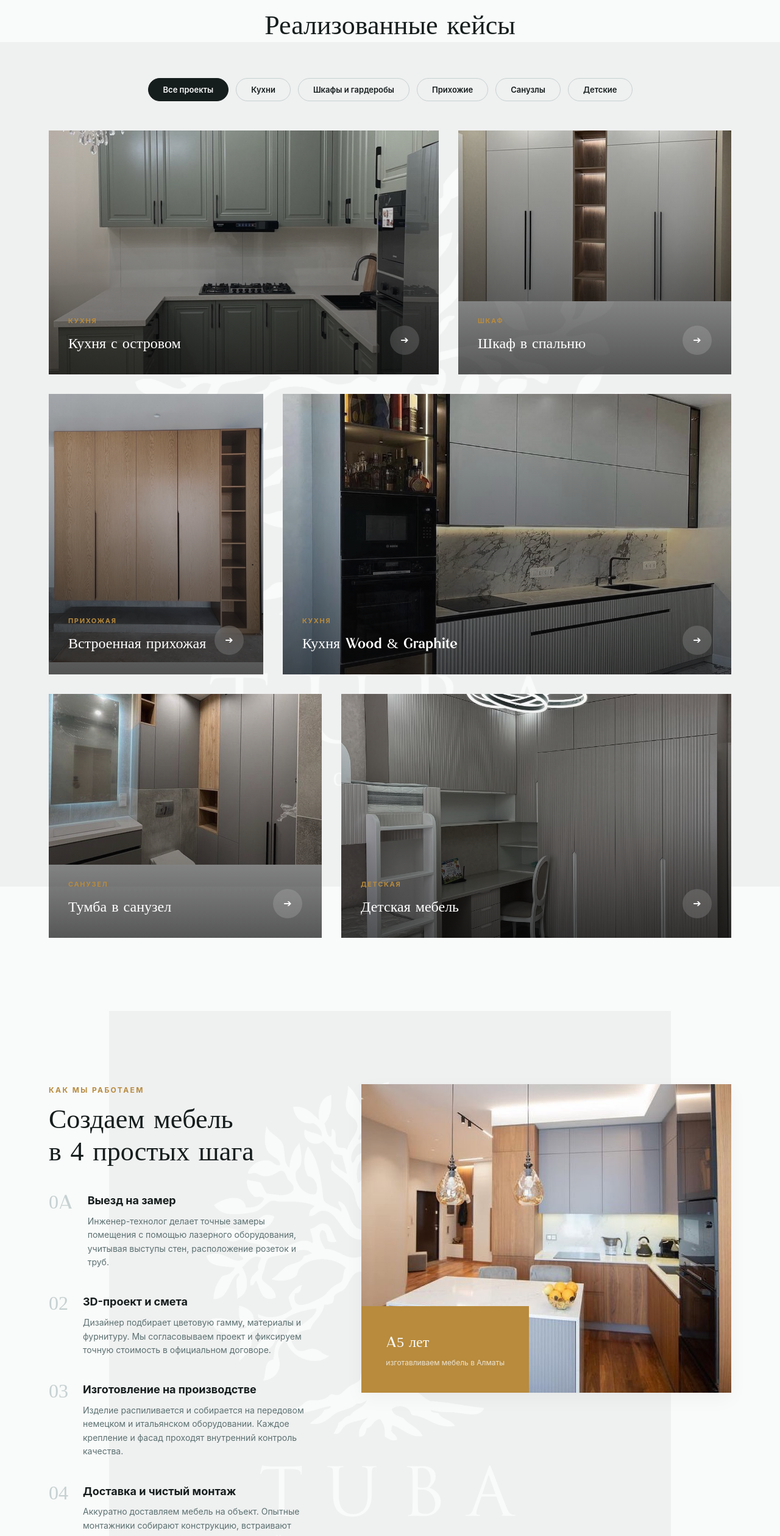
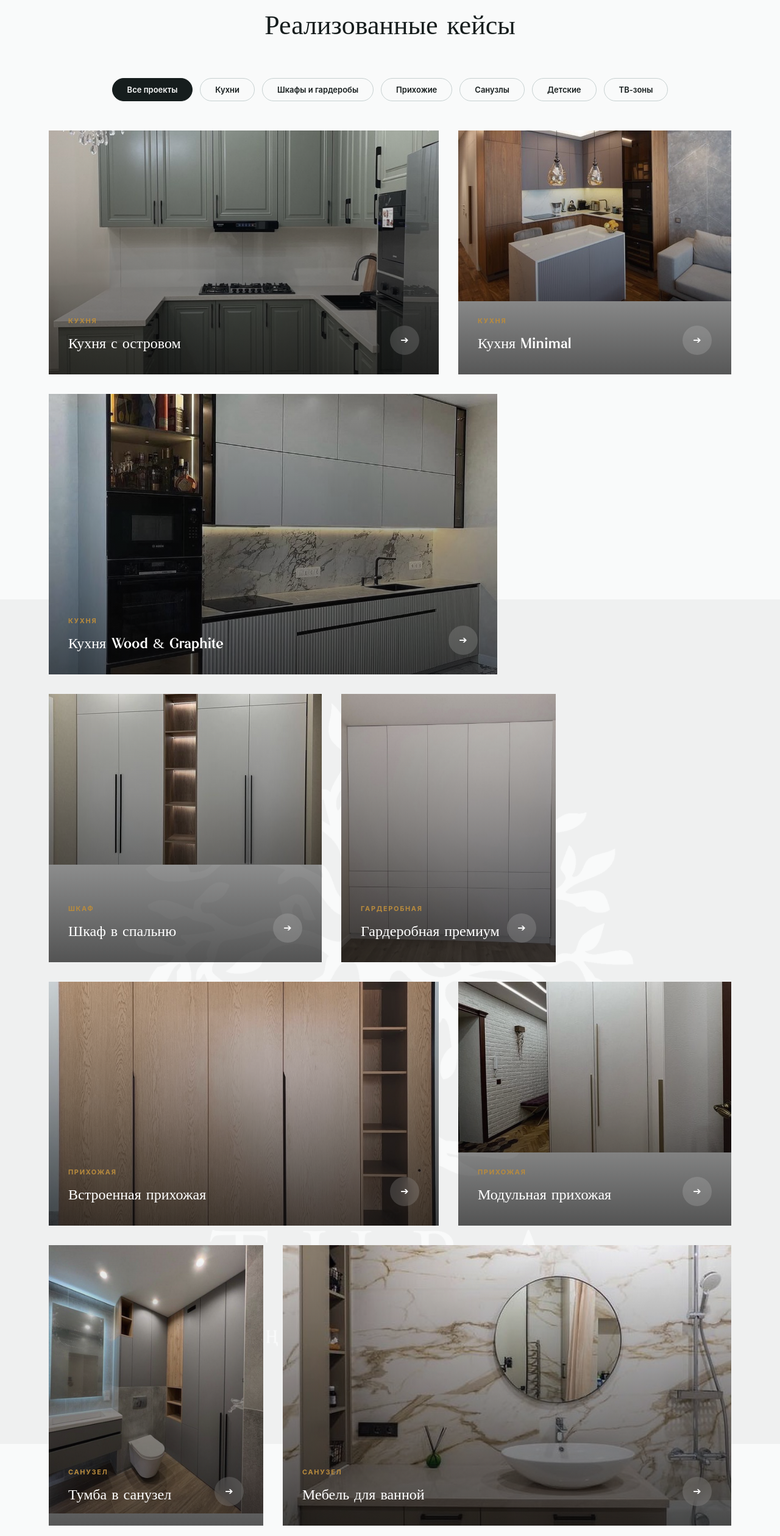
Before and after one commit to Murkin1980/tuba-kz, a plain HTML site: page index.html in a window 1280 px wide. Shown: the part 3220-5739 px from the top of the page at 61% size. Drawn offline with Linux system fonts and the light colour scheme.

Commit message:
Reorganize portfolio by category order + add TV zone + fix filters

```diff
--- a/index.html
+++ b/index.html
@@ -286,10 +286,11 @@
           <button class="filter-btn" type="button" data-filter="hallway">Прихожие</button>
           <button class="filter-btn" type="button" data-filter="wc">Санузлы</button>
           <button class="filter-btn" type="button" data-filter="kids">Детские</button>
+          <button class="filter-btn" type="button" data-filter="tvzone">ТВ-зоны</button>
         </div>
 
         <div class="portfolio-grid reveal-anim">
-          <!-- Project 1 -->
+          <!-- Кухни -->
           <article class="portfolio-item col-7" data-category="kitchen" data-src="assets/kitchen 1_01.jpg" data-title="Современная кухня с островом" data-detail="Премиальный МДФ с эмалевым покрытием, встроенный остров с мойкой, фурнитура Blum Legrabox.">
             <div class="portfolio-item-media">
               <img src="assets/kitchen 1_01.jpg" alt="Кухня с островом Алматы" loading="lazy">
@@ -304,7 +305,35 @@
             </div>
           </article>
 
-          <!-- Project 2 -->
+          <article class="portfolio-item col-5" data-category="kitchen" data-src="assets/kitchen 3_01.jpg" data-title="Кухня в скандинавском стиле" data-detail="Матовые фасады без ручек, скрытая фурнитура Push-to-Open, интегрированная техника.">
+            <div class="portfolio-item-media">
+              <img src="assets/kitchen 3_01.jpg" alt="Кухня скандинавский стиль" loading="lazy">
+            </div>
+            <div class="portfolio-item-overlay"></div>
+            <div class="portfolio-item-info">
+              <div>
+                <span class="portfolio-item-category">Кухня</span>
+                <h3 class="portfolio-item-title">Кухня Minimal</h3>
+              </div>
+              <div class="portfolio-item-icon">➔</div>
+            </div>
+          </article>
+
+          <article class="portfolio-item col-8" data-category="kitchen" data-src="assets/kitchen 2_01.jpg" data-title="Кухня Wood & Graphite" data-detail="Текстурированный дубовый шпон с матовой графитовой плитой. Столешница из искусственного камня.">
+            <div class="portfolio-item-media">
+              <img src="assets/kitchen 2_01.jpg" alt="Кухня дерево графит" loading="lazy">
+            </div>
+            <div class="portfolio-item-overlay"></div>
+            <div class="portfolio-item-info">
+              <div>
+                <span class="portfolio-item-category">Кухня</span>
+                <h3 class="portfolio-item-title">Кухня Wood & Graphite</h3>
+              </div>
+              <div class="portfolio-item-icon">➔</div>
+            </div>
+          </article>
+
+          <!-- Шкафы и гардеробные -->
           <article class="portfolio-item col-5" data-category="wardrobe" data-src="assets/wardrobe 1_01.jpg" data-title="Встроенный шкаф в спальню" data-detail="Распашные фасады в эмали до потолка, скрытые ручки-профили, наполнение с пантографами.">
             <div class="portfolio-item-media">
               <img src="assets/wardrobe 1_01.jpg" alt="Встроенный шкаф Алматы" loading="lazy">
@@ -319,8 +348,22 @@
             </div>
           </article>
 
-          <!-- Project 3 -->
-          <article class="portfolio-item col-4 tall" data-category="hallway" data-src="assets/Hallway 4_01.jpg" data-title="Встроенная прихожая" data-detail="Компактное хранение верхней одежды, интегрированная банкетка с мягким сиденьем и открытая вешалка.">
+          <article class="portfolio-item col-4 tall" data-category="wardrobe" data-src="assets/wardrobe 3_01.jpg" data-title="Гардеробная комната" data-detail="Продуманная система хранения под потолок, выдвижные пантографы, секции для обуви и аксессуаров.">
+            <div class="portfolio-item-media">
+              <img src="assets/wardrobe 3_01.jpg" alt="Гардеробная комната Алматы" loading="lazy">
+            </div>
+            <div class="portfolio-item-overlay"></div>
+            <div class="portfolio-item-info">
+              <div>
+                <span class="portfolio-item-category">Гардеробная</span>
+                <h3 class="portfolio-item-title">Гардеробная премиум</h3>
+              </div>
+              <div class="portfolio-item-icon">➔</div>
+            </div>
+          </article>
+
+          <!-- Прихожие -->
+          <article class="portfolio-item col-7" data-category="hallway" data-src="assets/Hallway 4_01.jpg" data-title="Встроенная прихожая" data-detail="Компактное хранение верхней одежды, интегрированная банкетка с мягким сиденьем и открытая вешалка.">
             <div class="portfolio-item-media">
               <img src="assets/Hallway 4_01.jpg" alt="Шкаф в прихожую Алматы" loading="lazy">
             </div>
@@ -334,23 +377,22 @@
             </div>
           </article>
 
-          <!-- Project 4 -->
-          <article class="portfolio-item col-8" data-category="kitchen" data-src="assets/kitchen 2_01.jpg" data-title="Кухня Wood & Graphite" data-detail="Текстурированный дубовый шпон с матовой графитовой плитой. Столешница из искусственного камня.">
+          <article class="portfolio-item col-5" data-category="hallway" data-src="assets/Hallway 2_01.jpg" data-title="Прихожая с системой хранения" data-detail="Модульная система с открытыми и закрытыми секциями, вместительный отсек для верхней одежды.">
             <div class="portfolio-item-media">
-              <img src="assets/kitchen 2_01.jpg" alt="Кухня дерево графит" loading="lazy">
+              <img src="assets/Hallway 2_01.jpg" alt="Прихожая Алматы" loading="lazy">
             </div>
             <div class="portfolio-item-overlay"></div>
             <div class="portfolio-item-info">
               <div>
-                <span class="portfolio-item-category">Кухня</span>
-                <h3 class="portfolio-item-title">Кухня Wood & Graphite</h3>
+                <span class="portfolio-item-category">Прихожая</span>
+                <h3 class="portfolio-item-title">Модульная прихожая</h3>
               </div>
               <div class="portfolio-item-icon">➔</div>
             </div>
           </article>
 
-          <!-- Project 5 -->
-          <article class="portfolio-item col-5" data-category="wc" data-src="assets/WC 1_01.jpg" data-title="Тумба под раковину в санузел" data-detail="Влагостойкие МДФ фасады, подвесная конструкция, интеграция со стиральной машиной.">
+          <!-- Санузлы -->
+          <article class="portfolio-item col-4 tall" data-category="wc" data-src="assets/WC 1_01.jpg" data-title="Тумба под раковину в санузел" data-detail="Влагостойкие МДФ фасады, подвесная конструкция, интеграция со стиральной машиной.">
             <div class="portfolio-item-media">
               <img src="assets/WC 1_01.jpg" alt="Мебель в санузел Алматы" loading="lazy">
             </div>
@@ -364,7 +406,21 @@
             </div>
           </article>
 
-          <!-- Project 6 -->
+          <article class="portfolio-item col-8" data-category="wc" data-src="assets/WC 2_01.jpg" data-title="Мебель для ванной" data-detail="Подвесная тумба с ящиками, влагостойкие фасады, скрытая раковина и система хранения.">
+            <div class="portfolio-item-media">
+              <img src="assets/WC 2_01.jpg" alt="Мебель для ванной Алматы" loading="lazy">
+            </div>
+            <div class="portfolio-item-overlay"></div>
+            <div class="portfolio-item-info">
+              <div>
+                <span class="portfolio-item-category">Санузел</span>
+                <h3 class="portfolio-item-title">Мебель для ванной</h3>
+              </div>
+              <div class="portfolio-item-icon">➔</div>
+            </div>
+          </article>
+
+          <!-- Детские -->
           <article class="portfolio-item col-7" data-category="kids" data-src="assets/kids_room 2_01.jpg" data-title="Рабочая зона в детскую" data-detail="Угловой письменный стол, стеллажи для книг и игрушек, безопасные скругленные углы.">
             <div class="portfolio-item-media">
               <img src="assets/kids_room 2_01.jpg" alt="Мебель в детскую комнату Алматы" loading="lazy">
@@ -374,6 +430,35 @@
               <div>
                 <span class="portfolio-item-category">Детская</span>
                 <h3 class="portfolio-item-title">Детская мебель</h3>
+              </div>
+              <div class="portfolio-item-icon">➔</div>
+            </div>
+          </article>
+
+          <article class="portfolio-item col-5" data-category="kids" data-src="assets/kids_room 1_01.jpg" data-title="Детская спальня" data-detail="Кровать с ящиками для хранения, письменный стол, полки для книг и игрушек.">
+            <div class="portfolio-item-media">
+              <img src="assets/kids_room 1_01.jpg" alt="Детская спальня Алматы" loading="lazy">
+            </div>
+            <div class="portfolio-item-overlay"></div>
+            <div class="portfolio-item-info">
+              <div>
+                <span class="portfolio-item-category">Детская</span>
+                <h3 class="portfolio-item-title">Детская спальня</h3>
+              </div>
+              <div class="portfolio-item-icon">➔</div>
+            </div>
+          </article>
+
+          <!-- ТВ-зоны -->
+          <article class="portfolio-item col-7" data-category="tvzone" data-src="assets/TV zone 1_01.jpg" data-title="ТВ-зона с системой хранения" data-detail="Стильная медиа-стенка со скрытыми полками, подсветкой и аккуратным размещением техники.">
+            <div class="portfolio-item-media">
+              <img src="assets/TV zone 1_01.jpg" alt="ТВ-зона Алматы" loading="lazy">
+            </div>
+            <div class="portfolio-item-overlay"></div>
+            <div class="portfolio-item-info">
+              <div>
+                <span class="portfolio-item-category">ТВ-зона</span>
+                <h3 class="portfolio-item-title">Медиа-стенка</h3>
               </div>
               <div class="portfolio-item-icon">➔</div>
             </div>
```
